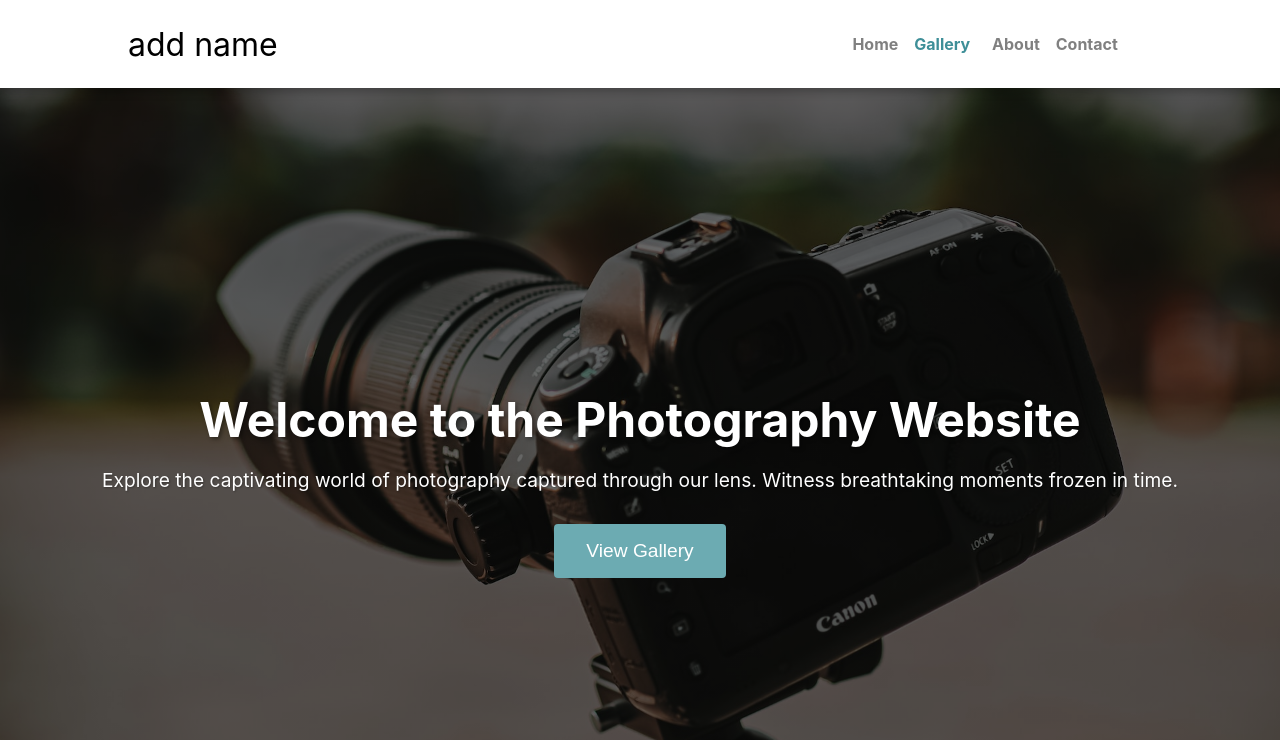
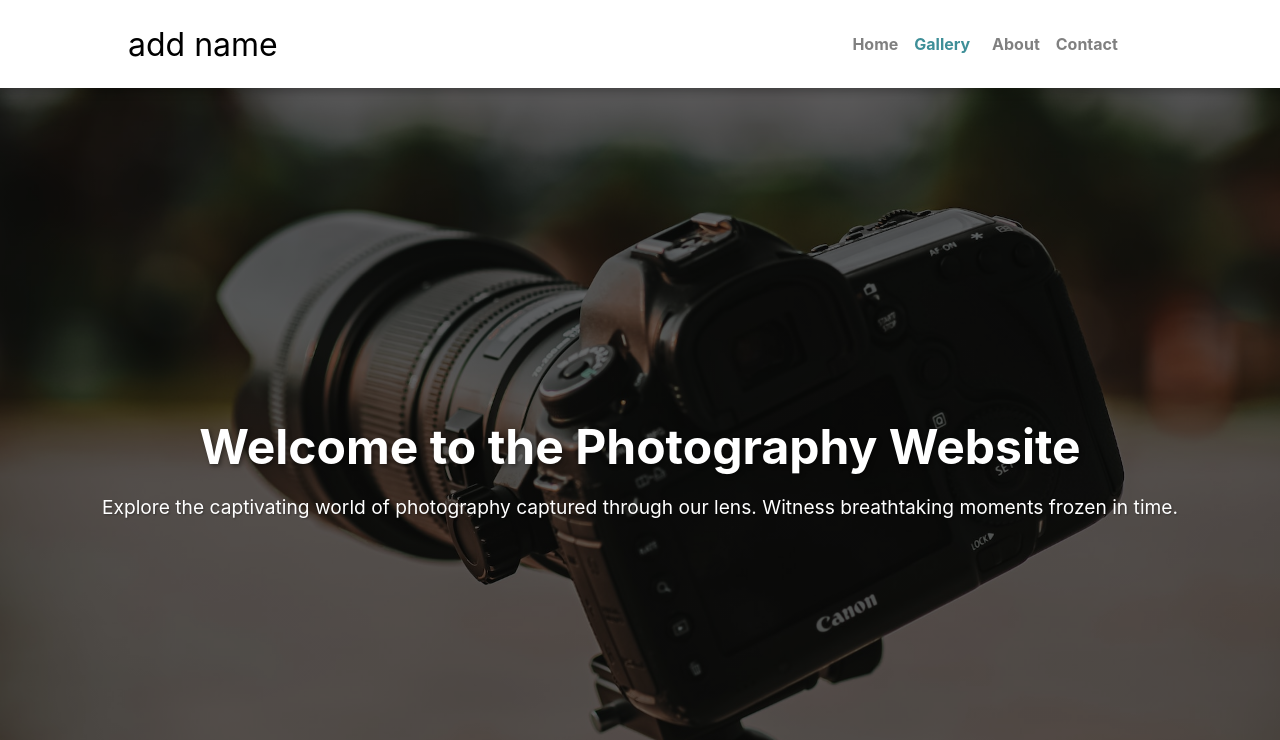
Before and after one commit to Nicolewrack23/Photography-Website, a React (Create React App) app in the folder client/: page / in a window 1280 px wide. Shown: the top 740 px of the page. Built offline with nearby package versions, Linux system fonts and the light colour scheme.

Commit message:
adding animation to down button

```diff
--- a/client/src/components/Welcome/WelcomePage.js
+++ b/client/src/components/Welcome/WelcomePage.js
@@ -1,5 +1,6 @@
 import React from "react";
 import styles from "./WelcomePage.module.css";
+import { AiOutlineDown } from "react-icons/ai";
 
 const WelcomePage = () => {
   const scrollToGallery = () => {
@@ -10,21 +11,29 @@ const WelcomePage = () => {
   };
 
   return (
+    <>
       <div className={styles.container}>
         <div className={styles.welcomeComponents}>
-        <h1 className={styles.welcomeH1}>Welcome to the Photography Website</h1>
+          <h1 className={styles.welcomeH1}>
+            Welcome to the Photography Website
+          </h1>
           <p className={styles.welcomeP}>
             Explore the captivating world of photography captured through our
             lens. Witness breathtaking moments frozen in time.
           </p>
+        </div>
 
         <div className={styles.buttonContainer}>
-          <button className={styles.button} onClick={scrollToGallery}>
-            View Gallery
+          <button
+            className={`${styles.button} ${styles.bouncingButton}`}
+            onClick={scrollToGallery}
+          >
+            <AiOutlineDown fontSize={32} />
           </button>
+          <p className={styles.galleryText}>View Gallery</p>
         </div>
       </div>
-    </div>
+    </>
   );
 };
 
--- a/client/src/components/Welcome/WelcomePage.module.css
+++ b/client/src/components/Welcome/WelcomePage.module.css
@@ -27,22 +27,40 @@
   margin-bottom: 2rem;
   text-shadow: 1px 1px 2px rgba(0, 0, 0, 0.3);
 }
+.buttonContainer {
+  position: absolute;
+  width: 100%;
+  align-self: end;
+  display: flex;
+  flex-direction: column;
+  justify-content: center;
+  margin-bottom: 3rem;
+}
+@keyframes bounceAnimation {
+  0%,
+  100% {
+    transform: translateY(0);
+  }
+  50% {
+    transform: translateY(-10px);
+  }
+}
 
+.bouncingButton {
+  animation: bounceAnimation 1s infinite;
+}
 .button {
-  padding: 1rem 2rem;
-  font-size: 1rem;
-  background-color: #6cabb2;
+  background: none;
   color: #fff;
   border: none;
-  border-radius: 4px;
   cursor: pointer;
   transition: background-color 0.3s ease;
 }
-
-.button:hover {
-  background-color: #3e8f98;
+.galleryText {
+  align-self: center;
+  color: white;
+  margin: 0;
 }
-
 .cameraIconContainer {
   display: flex;
   justify-content: center;
```
Lines whose indentation alone changed are shown as unchanged.
